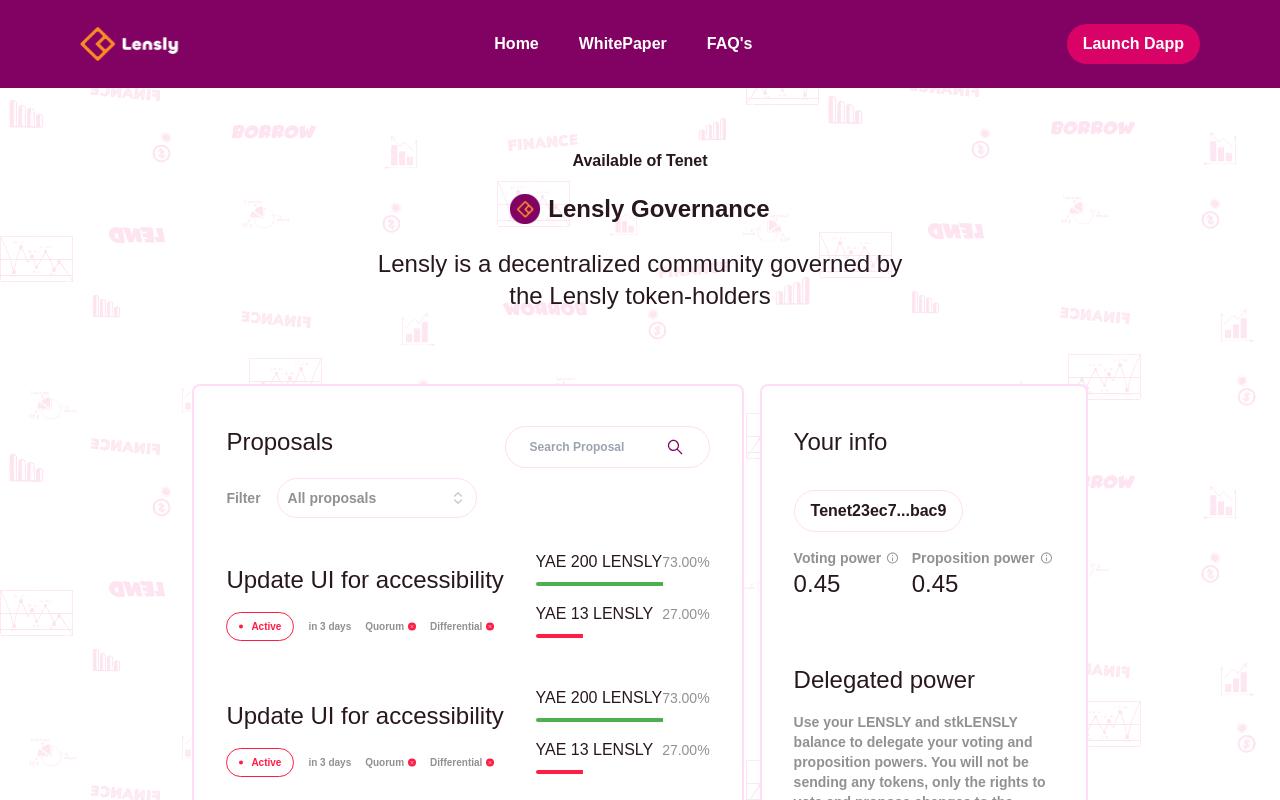
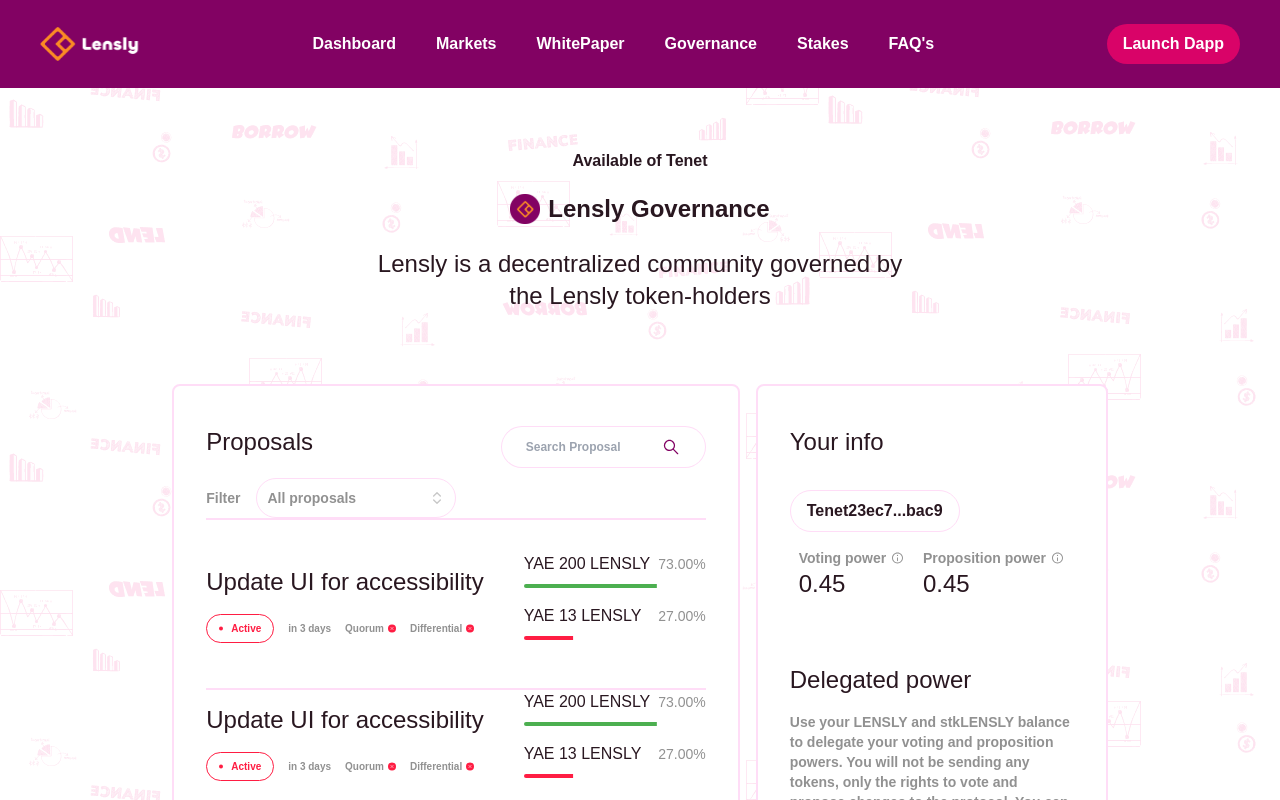
Before and after one commit to Jheff4/lensly, a Next.js app: page /governance in a window 1280 px wide. Shown: the top 800 px of the page. Built offline with nearby package versions, Linux system fonts and the light colour scheme; a web font is replaced by a local one.

Commit message:
completed the governance page

```diff
--- a/app/(gov)/governance/page.tsx
+++ b/app/(gov)/governance/page.tsx
@@ -1,12 +1,9 @@
 import Head from "@/components/governance/Head"
-import Info from "@/components/governance/Info"
-import Proposal from "@/components/governance/Proposal"
-import ProposalHead from "@/components/governance/ProposalHead"
 import Image from "next/image"
 
 const Governance = () => {
   return (
-    <main className="flex flex-col bg-blur paddings bg-blur-2 bg-white side-pads">
+    <main className="flex flex-col bg-blur paddings bg-blur-2 min-h-screen bg-white side-pads">
       {/* FIRST SECTION */}
       <section className="gov-desktop-first max-md:gov-mobile-first all-nav">
         <h3 className="text-[#291720] text-base font-semibold leading-[normal]">Available of Tenet</h3>
--- a/app/(gov)/layout.tsx
+++ b/app/(gov)/layout.tsx
@@ -1,10 +1,10 @@
 import Footer from '@/components/Footer'
-import Navbar from '@/components/Navbar'
+import SecondNav from '@/components/SecondNav'
 
 const layout = ({ children }: { children: React.ReactNode }) => {
   return (
     <>
-      <Navbar />
+      <SecondNav />
       {children}
       {/* <Footer /> */}
     </>
--- /dev/null
+++ b/components/SecondNav.tsx
@@ -0,0 +1,194 @@
+"use client"
+
+import Image from 'next/image'
+import Link from 'next/link'
+import { Button } from './ui/button'
+import { HiMenu } from "react-icons/hi";
+import { HiX } from "react-icons/hi";
+import { useState } from 'react';
+
+const Navbar = () => {
+  const [navbar, setNavbar] = useState(true);
+
+  return (
+    <nav className='flex-center bg-cardinalPink-100 fixed top-0 z-20 w-full py-6 text-white'>
+      <div className={`${!navbar ? "flex justify-between max-md:flex-between max-md:flex-wrap mx-auto w-full max-w-screen-2xl lg:px-20 xs:px-8 sm:px-10 max-xs:px-3" : "flex-between mx-auto w-full transition-all max-w-screen-2xl lg:px-10 xs:px-8 sm:px-10 max-xs:px-3"}`}>
+        <Link href="/">
+          <Image
+            src="/lensly.svg"
+            alt="logo"
+            width={100}
+            height={35}
+            className="max-md:hidden"
+          />
+          <Image
+            src="/Logo.svg"
+            alt="logo"
+            width={40}
+            height={30}
+            className="block md:hidden order-1"
+          />
+        </Link>
+
+        {navbar ? (<ul className='flex-center gap-x-3 md:gap-x-10 max-md:hidden'>
+          <li className='!font-bold'>
+            <Link
+              href="#"
+              target=""
+            >
+              Dashboard
+            </Link>
+          </li>
+          <li className='!font-bold'>
+            <Link
+              href="/markets"
+              target=""
+            >
+              Markets
+            </Link>
+          </li>
+          <li className='!font-bold'>
+            <Link
+              href="#"
+              target="_blank"
+            >
+              WhitePaper
+            </Link>
+          </li>
+          <li className='!font-bold'>
+            <Link
+              href="/governance"
+              target=""
+            >
+              Governance
+            </Link>
+          </li>
+          <li className='!font-bold'>
+            <Link
+              href="#"
+              target="_blank"
+            >
+              Stakes
+            </Link>
+          </li>
+          <li className='!font-bold'>
+            <Link
+              href="#"
+              target=""
+            >
+              FAQ's
+            </Link>
+          </li>
+        </ul>)
+          :
+        (<ul className='flex-center gap-x-10 max-md:order-3 max-md:bg-cardinalPink-100 max-md:h-screen max-md:flex-col max-md:gap-10 max-md:w-full max-md:justify-start max-md:pt-[5rem] max-md:flex-start relative'>
+          <li className='!font-bold max-md:hidden'>
+            <Link
+              href="#"
+              target="_blank"
+            >
+              Home
+            </Link>
+          </li>
+          <li className='!font-bold md:hidden'>
+            <Link
+              href="#"
+              target="_blank"
+            >
+              Dashboard
+            </Link>
+          </li>
+          <li className='!font-bold md:hidden'>
+            <Link
+              href="/markets"
+              target=""
+            >
+              Markets
+            </Link>
+          </li>
+          <li className='!font-bold'>
+            <Link
+              href="#"
+              target="_blank"
+            >
+              WhitePaper
+            </Link>
+          </li>
+          <li className='!font-bold md:hidden'>
+            <Link
+              href="/governance"
+              target=""
+            >
+              Governance
+            </Link>
+          </li>
+          <li className='!font-bold md:hidden'>
+            <Link
+              href="#"
+              target="_blank"
+            >
+              Stakes
+            </Link>
+          </li>
+          <li className='!font-bold'>
+            <Link
+              href="#"
+              target="_blank"
+            >
+              FAQ's
+            </Link>
+          </li>
+        </ul>)
+        }
+
+        <div className='flex flex-row gap-[16px]'>
+          <Button
+            className={`${!navbar ? "p-button max-md:hidden" : "p-button"}`}>
+              Launch Dapp
+          </Button>
+
+          {navbar ? (<HiMenu
+            className="block md:hidden bg-razzmatazz p-1 font-semibold rounded-[8px] text-[40px] cursor-pointer"
+            onClick={() => setNavbar(!navbar)}
+          /> ) : ( <HiX className="block md:hidden bg-razzmatazz p-1 font-semibold rounded-[8px] transition-all text-[40px] order-2 cursor-pointer"
+            onClick={() => setNavbar(!navbar)}
+          />) }
+        </div>
+
+        <div className={`${navbar ? 'order-4 h-4 max-md:hidden md:hidden' : "order-4 h-4 md:hidden absolute flex w-[calc(100%-70px)] items-center self-end bottom-[12rem] justify-center gap-x-4 transition-all"}`}>
+          <div className='bg-[#FFFFFF1A] p-[1.38rem] rounded-[14.786px] flex align-middle justify-center cursor-pointer'>
+            <Image
+              src="/twit.svg"
+              alt="twitter"
+              width={25}
+              height={25}
+              className=""
+            />
+          </div>
+
+          <div className='bg-[#FFFFFF1A] p-[1.38rem] rounded-[14.786px] flex align-middle justify-center cursor-pointer'>
+            <Image
+              src="/disc.svg"
+              alt="discord"
+              width={25}
+              height={25}
+              className=""
+            />
+          </div>
+
+          <div className='bg-[#FFFFFF1A] p-[1.38rem] rounded-[14.786px] flex align-middle justify-center cursor-pointer'>
+            <Image
+              src="/frame.svg"
+              alt="frame"
+              width={25}
+              height={25}
+              className=""
+            />
+          </div>
+        </div>
+      </div>
+    </nav>
+  )
+}
+
+export default Navbar
--- a/components/governance/Head.tsx
+++ b/components/governance/Head.tsx
@@ -32,7 +32,7 @@
       </Tabs>
 
       <div className='max-lg:hidden flex flex-row items-start gap-4 justify-center mt-[4.5rem]'>
-        <div className='max-lg:max-w-fit shrink-0 bg-white rounded-lg border-2 border-solid border-[#FFDDF7] px-6 py-10 sm:px-8'>
+        <div className='max-lg:max-w-fit shrink-0 bg-white rounded-lg border-2 border-solid border-[#FFDDF7] px-6 pt-10 pb-6 sm:px-8'>
           <ProposalHead />
           <Proposal />
           <Proposal />
@@ -40,7 +40,7 @@
           <Proposal />
         </div>
 
-        <div className='max-w-[20.5rem] shrink-0 bg-white rounded-lg border-2 border-solid border-[#FFDDF7] px-6 py-10 sm:px-8'>
+        <div className='max-w-[22rem] shrink-0 bg-white rounded-lg border-2 border-solid border-[#FFDDF7] px-6 py-10 sm:px-8'>
           <Info />
         </div>
       </div>
--- a/components/governance/Info.tsx
+++ b/components/governance/Info.tsx
@@ -3,13 +3,13 @@
 
 const Info = () => {
   return (
-    <div>
+    <div className="md:text-center md:flex md:justify-around md:flex-col lg:text-start">
       <div>
         <h1 className='text-gondola text-2xl font-medium mb-8'>Your info</h1>
         <div className='inline-flex justify-center items-center border px-4 py-2 rounded-[100px] border-solid border-[#FFDDF7] text-gondola text-base font-bold mb-4'>
           Tenet23ec7...bac9
         </div>
-        <div className='flex-between flex-row'>
+        <div className='flex-between md:justify-around flex-row'>
           <div className='grid grid-cols-1 items-start'>
             <p className='text-[#919191] text-sm font-semibold flex flex-row gap-1'>Voting power
             <Image
@@ -37,9 +37,9 @@
         </div>
       </div>
 
-      <div>
+      <div className="md:items-center lg:items-start md:flex md:flex-col">
         <h1 className='text-gondola text-2xl font-medium mt-16'>Delegated power</h1>
-        <p className='text-[#919191] mt-4 text-sm font-semibold'>
+        <p className='text-[#919191] mt-4 text-sm font-semibold md:w-[30rem] lg:w-full'>
           Use your LENSLY and stkLENSLY balance to delegate your voting and proposition powers. You will not be sending any tokens, only the rights to vote and propose changes to the protocol. You can re-delegate or revoke power to self at any time.
         </p>
         <Button className='max-w-[18rem] mt-8 flex w-full justify-center items-center gap-2.5 p-4 rounded-[100px] text-white text-base font-bold'>
--- a/components/governance/Proposal.tsx
+++ b/components/governance/Proposal.tsx
@@ -1,11 +1,9 @@
-import React from 'react'
-import { Button } from '../ui/button'
 import Image from 'next/image'
 import { Progress } from '../ui/progress'
 
 const Proposal = () => {
   return (
-    <div className='md:flex-between gap-5'>
+    <div className='md:justify-start lg:flex-between md:grid md:grid-cols-2 md:col-span-2 gap-10 w-full lg:grid-cols-1 lg:border-b-2 border-solid border-[#FFDDF7]'>
       {/* FIRST SECTION */}
       <div className='mb-8'>
         <h1 className='text-gondola text-2xl font-medium mb-4'>
@@ -53,10 +51,10 @@
       </div>
 
       {/* SECOND SECTION */}
-      <div className='flex flex-col gap-4 mb-12'>
-        <div className='flex flex-col gap-2'>
+      <div className='flex flex-col gap-4 mb-12 '>
+        <div className='flex flex-col gap-2 '>
 
-          <div className='flex flex-row items-center justify-between'>
+          <div className='flex flex-row items-center justify-between gap-2'>
             <h2 className='text-gondola text-base font-medium'>
               YAE 200 LENSLY
             </h2>
--- a/components/governance/ProposalHead.tsx
+++ b/components/governance/ProposalHead.tsx
@@ -9,7 +9,7 @@
   return (
     <>
       {/* <Proposal /> */}
-      <div className='flex flex-row items-start mb-8 gap-5'>
+      <div className='flex flex-row items-start mb-8 gap-5 lg:border-b-2 border-solid border-[#FFDDF7]'>
         <div className='flex flex-col gap-5'>
           <h1 className='text-gondola text-2xl font-medium'>
             Proposals
```
